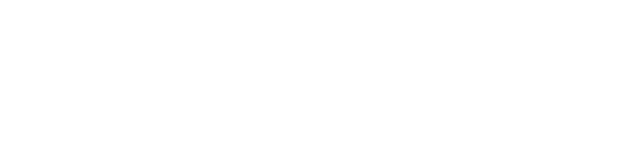
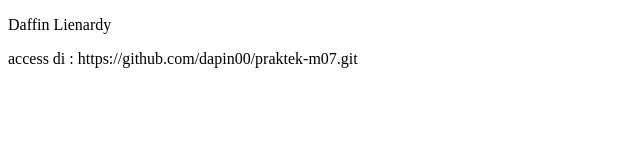
Before and after one commit to dapin00/praktek-m07, a plain HTML site: page index.html in a window 1280 px wide. Shown: the whole page, without its empty margins (0-640 px from the left). Drawn offline with Linux system fonts and the light colour scheme.

Commit message:
update daffin

```diff
--- a/index.html
+++ b/index.html
@@ -6,6 +6,7 @@
     <title>Praktek-07</title>
 </head>
 <body>
-
+    <p>Daffin Lienardy</p>
+    <p>access di : https://github.com/dapin00/praktek-m07.git</p>
 </body>
 </html>
```
